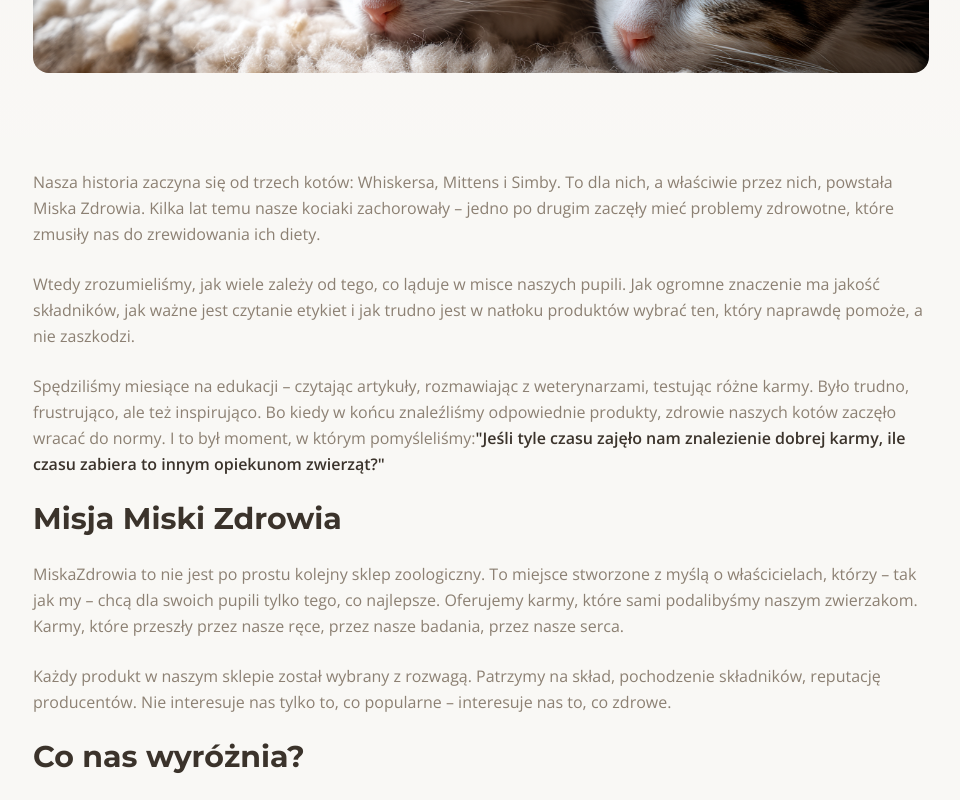
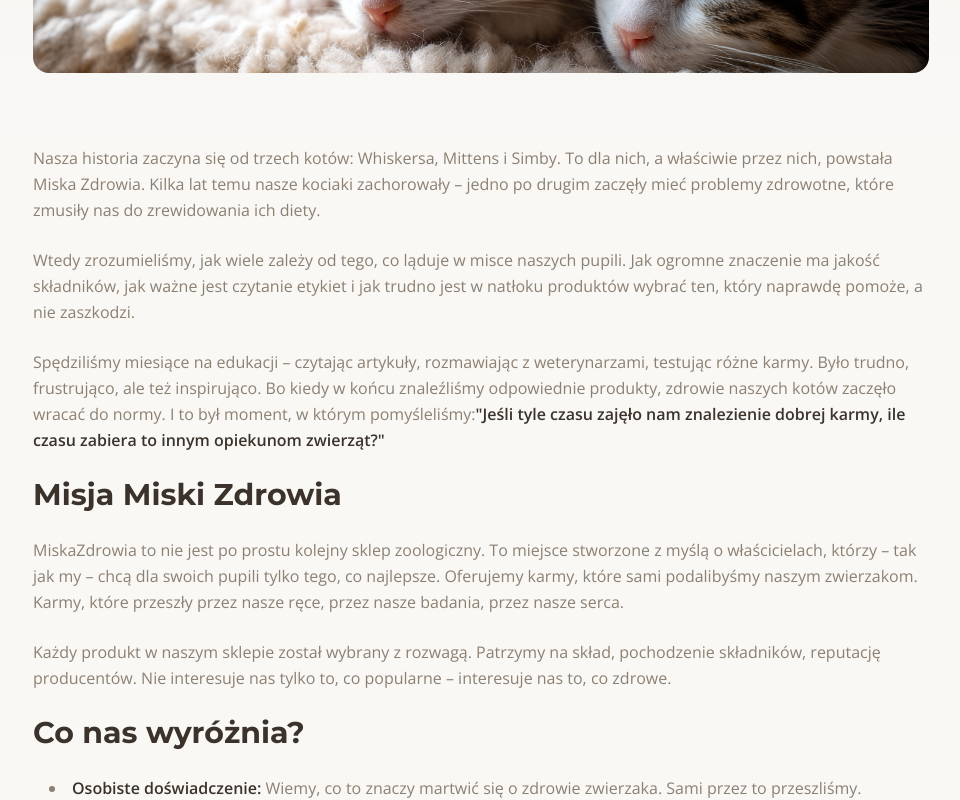
Before and after one commit to polmobilegniewek-droid/miska-zdrowia-shop, a React (Vite) app: page /o-nas in a window 1280 px wide. Shown: the part 580-1380 px from the top of the page, without its empty margins (159-1119 px from the left). Built offline with nearby package versions, Linux system fonts and the light colour scheme; the HTML template or start-up script is replaced by a standard one.

Commit message:
Fix: Adjust spacing on About page
Move the story section higher on the About page to be closer to the image.

```diff
--- a/src/pages/About.tsx
+++ b/src/pages/About.tsx
@@ -27,7 +27,7 @@ const About = () => {
         </section>
 
         {/* Story */}
-        <section className="pt-8 pb-16">
+        <section className="pt-2 pb-16">
           <div className="container mx-auto px-4 md:px-6">
             <div className="max-w-4xl mx-auto space-y-8">
 
```
